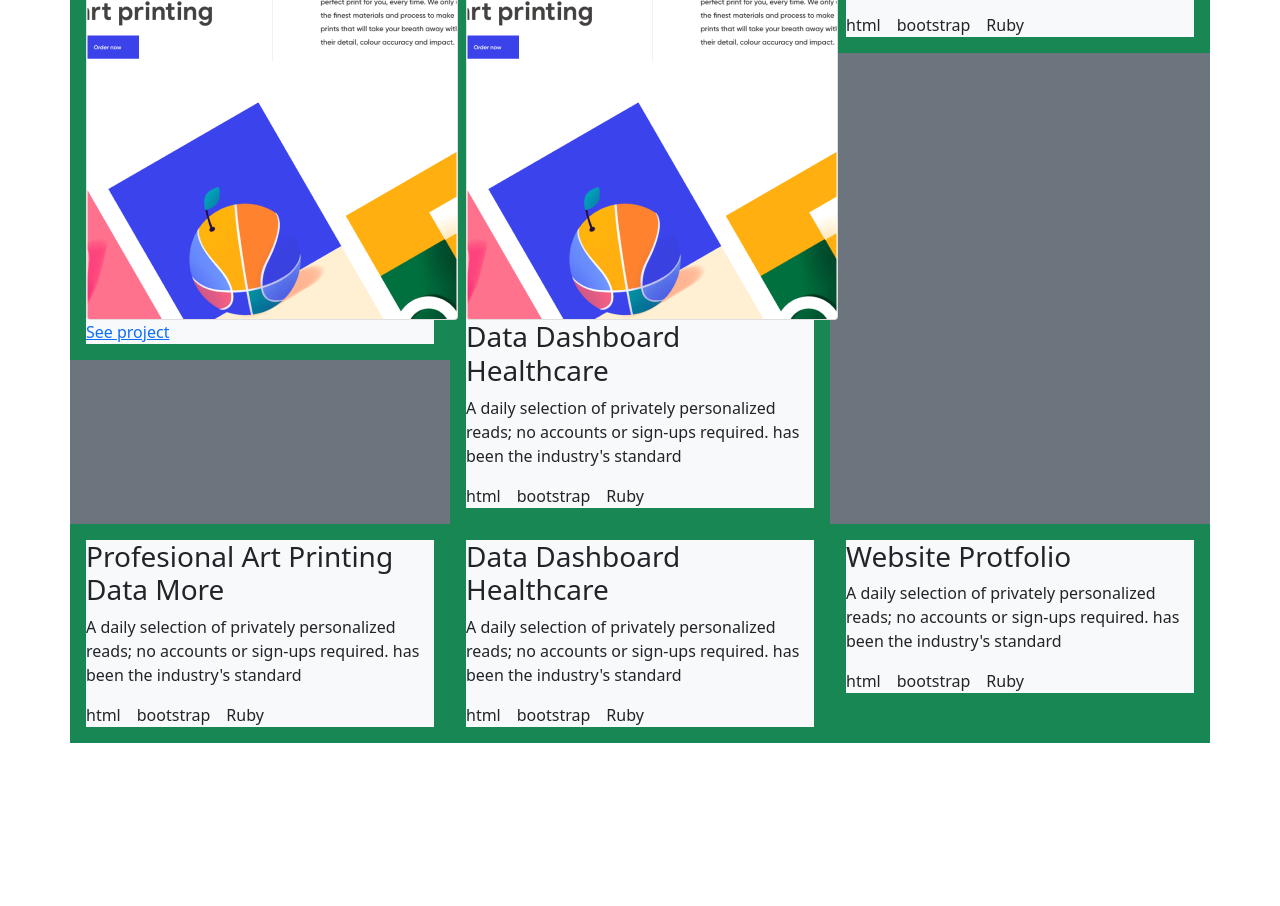
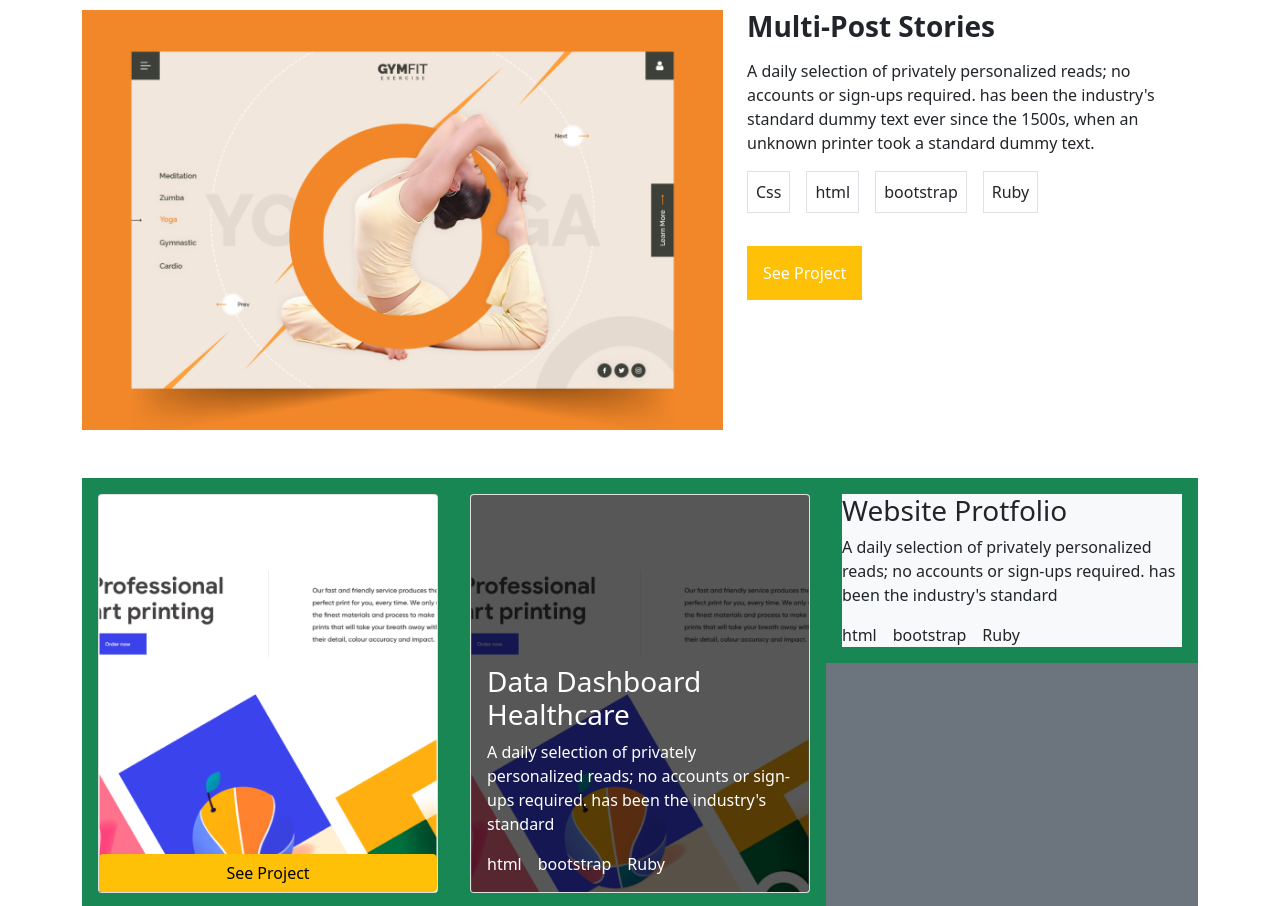
Before and after one commit to ElsonOtake/Bootstrap_Portfolio, a website: page index.html in a window 1280 px wide. Shown: the part 507-1413 px from the top of the page. Before the commit the page ends 1250 px from the top, so only its background shows below. Drawn offline with nearby package versions, Linux system fonts and the light colour scheme.

Commit message:
Update projects layout

```diff
--- a/index.html
+++ b/index.html
@@ -62,18 +62,47 @@
     </div>
   </section>
   <br/>
-  <section>
+  <section class="container">
+    <div class="row my-5">
+      <h2 class="col-4">My Recent Works</h2>
+      <hr class="col-8 align-self-center">
+    </div>
+
+    <div class="row my-5">
+      <div class="col-12 col-md-7">
+        <img class="img-fluid" src="images/project-0.png" alt="">
+      </div>
+      <div class="col-12 col-md-5">
+        <h3 class="mb-3 fw-bold">Multi-Post Stories</h3>
+        <p class="mb-3">A daily selection of privately personalized reads; no accounts or sign-ups required. has been the industry's standard dummy text ever since the 1500s, when an unknown printer took a standard dummy text.
+        </p>
+        <ul class="list-group list-group-horizontal gap-3 mb-5">
+          <li class="border p-2">Css</li>
+          <li class="border p-2">html</li>
+          <li class="border p-2">bootstrap</li>
+          <li class="border p-2">Ruby</li>
+        </ul>
+        <a class="bg-warning p-3 text-white" href="#">See Project</a>
+      </div>
+    </div>
+
       <div class="container bg-secondary">
           <div class="row">
+
               <div class="col-12 col-md-4 bg-success p-3 h-100">
-                  <article class="bg-light">
-                    <img class="bg-image card" src="images/Project one.png" alt="">
-                    <a class="text-center" href="#">See project</a>
+                  <article class="card img-fluid">
+                    <img class="card-img-top" src="/images/project-1.png" alt="">
+                    <div class="card-img-overlay p-0">
+                      <a class="btn btn-warning position-absolute bottom-0" href="#" style="width: 100%;">See Project</a>
+                    </div>
                   </article>
               </div>
+
               <div class="col-12 col-md-4 bg-success p-3 h-100">
-                  <article class="bg-light">
-                      <img class="bg-image card" src="images/Project one.png" alt="">
+                  <article class="card img-fluid">
+                    <img class="card-img-top" src="/images/project-1.png" alt="" >
+                    <div class="card-img-overlay p-0" style="background-color: rgba(0, 0, 0, 0.659);">
+                      <div class="position-absolute bottom-0 p-3 text-white">
                         <h3>Data Dashboard<br>Healthcare</h3>
                         <p>A daily selection of privately personalized reads; no accounts or sign-ups required. has been the industry's standard</p>
                         <ul class="list-group list-group-horizontal gap-3">
@@ -81,19 +110,23 @@
                           <li>bootstrap</li>
                           <li>Ruby</li>
                         </ul>
+                      </div>
+                    </div>
                   </article>
               </div>
+
               <div class="col-12 col-md-4 bg-success p-3 h-100">
                   <article class="bg-light">
                     <h3>Website Protfolio</h3>
                     <p>A daily selection of privately personalized reads; no accounts or sign-ups required. has been the industry's standard</p>
                     <ul class="list-group list-group-horizontal gap-3">
-                      <li>html</li>
+                      <li >html</li>
                       <li>bootstrap</li>
                       <li>Ruby</li>
                     </ul>
                   </article>
               </div>
+
               <div class="col-12 col-md-4 bg-success p-3">
                 <article class="bg-light">
                   <h3>Profesional Art Printing Data More</h3>
@@ -105,6 +138,7 @@
                   </ul>
                 </article>
             </div>
+
             <div class="col-12 col-md-4 bg-success p-3">
               <article class="bg-light">
                 <h3>Data Dashboard<br>Healthcare</h3>
@@ -116,6 +150,7 @@
                 </ul>
               </article>
             </div>
+
             <div class="col-12 col-md-4 bg-success p-3">
               <article class="bg-light">
                 <h3>Website Protfolio</h3>
@@ -127,6 +162,7 @@
                 </ul>
               </article>
             </div>
+
         </div>
       </div>
   </section>
--- a/styles.css
+++ b/styles.css
@@ -1,3 +1,7 @@
 ul {
   list-style: none;
 }
+
+a {
+  text-decoration: none;
+}
```
Also changed, not shown: images/project-0.png (added), images/project-1.png (renamed from images/Project one.png), images/project-2.png (added). Lines whose indentation alone changed are shown as unchanged.
